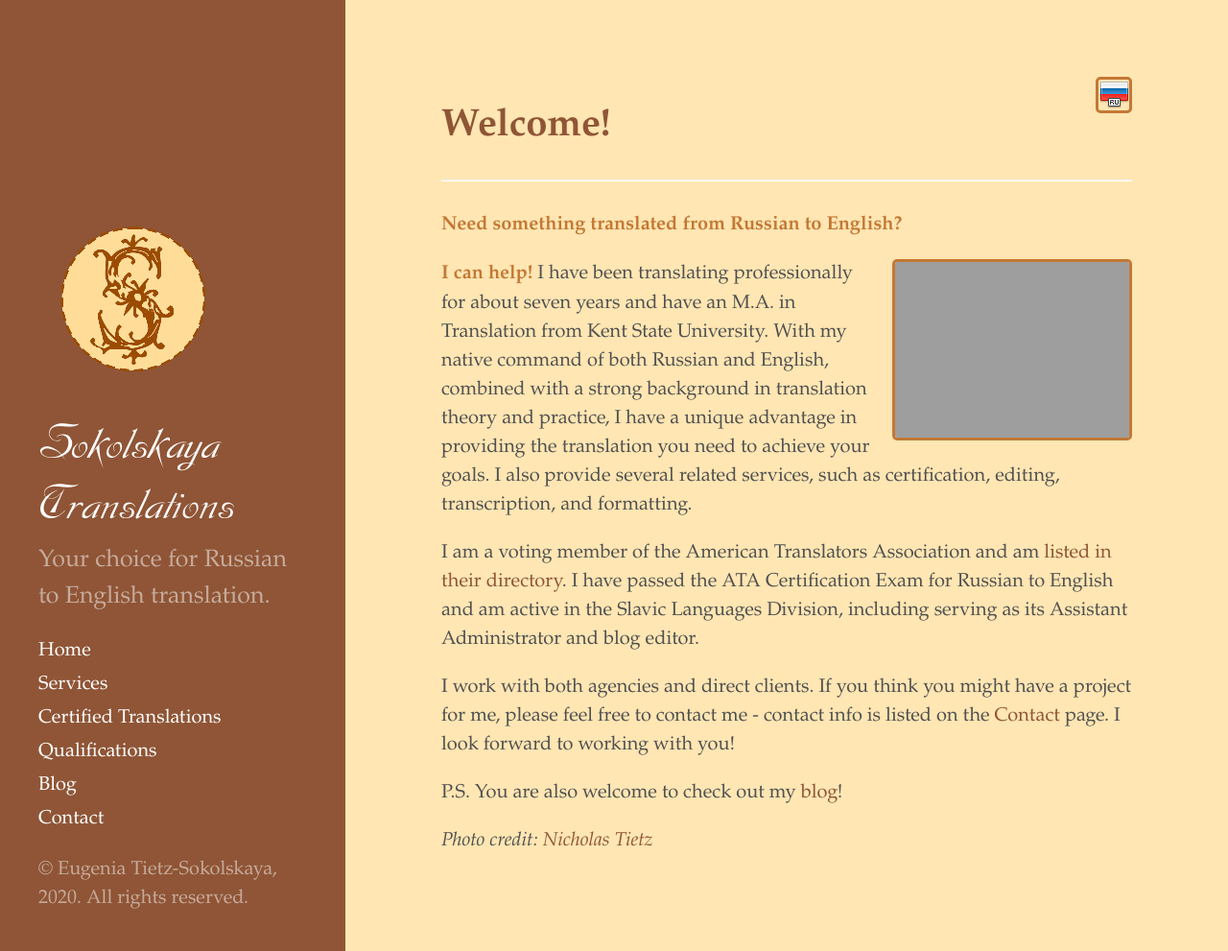
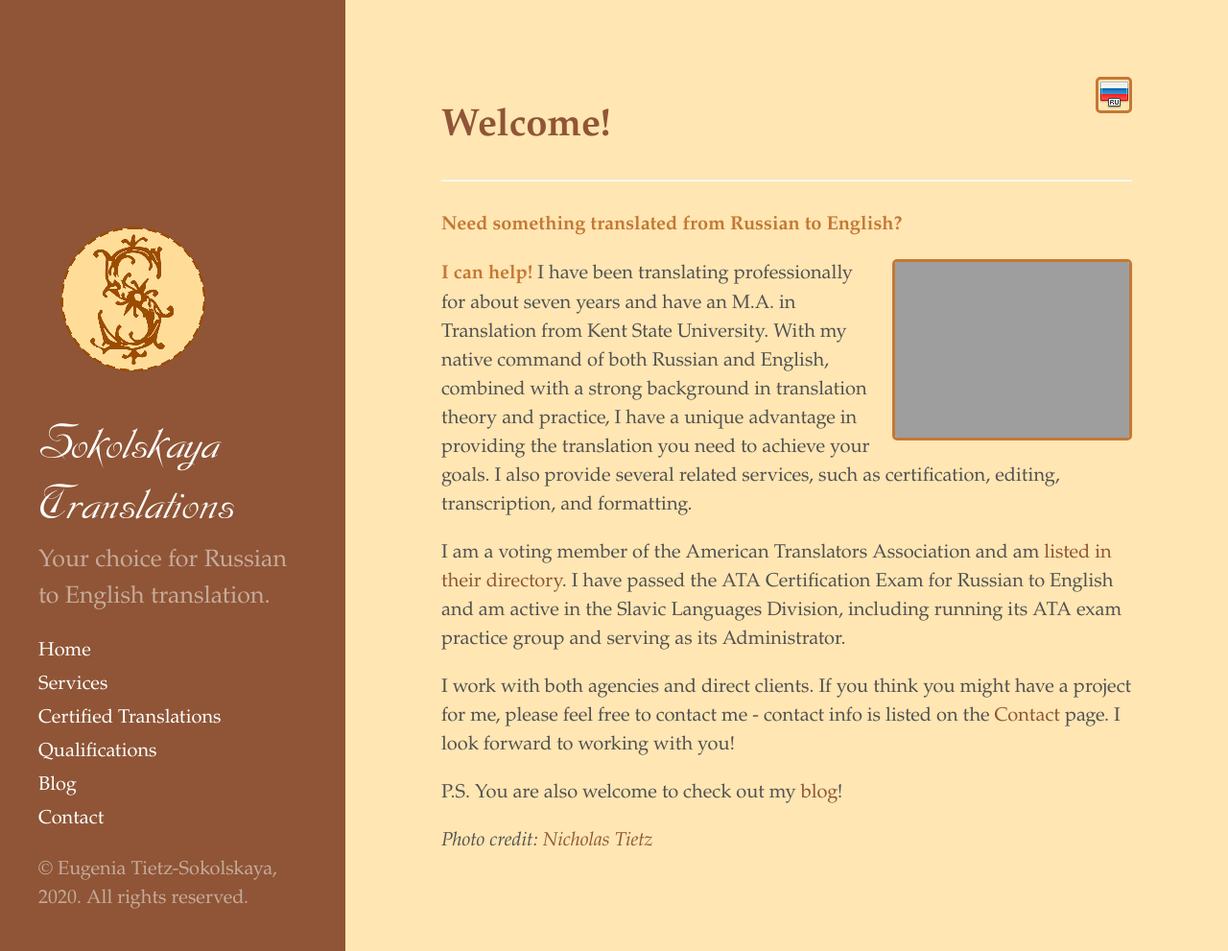
Before and after one commit to geniasokol/geniasokol.github.io, a Jekyll site: the page built from index.html, in a window 1280 px wide and 991 px high. Shown: the whole window at 96% size. Built offline with Jekyll 4.4.1, drawn with Linux system fonts in a browser that asks for light colours; the list of posts is cut into pages by our own code.

Commit message:
Minor copy edits

```diff
--- a/index.html
+++ b/index.html
@@ -10,7 +10,7 @@ title: Home
 <p><strong>Need something translated from Russian to English?</strong></p>
 <img src="{{ site.baseurl }}public/photoshoot_crop.jpg" alt="Photo of me" style="border:3px solid;border-color:rgb(196, 120, 52);width: 250px;margin-left:20px;padding:0px;background:transparent;" align="right">
 <p><strong>I can help!</strong> I have been translating professionally for about seven years and have an M.A. in Translation from Kent State University. With my native command of both Russian and English, combined with a strong background in translation theory and practice, I have a unique advantage in providing the translation you need to achieve your goals. I also provide several related services, such as certification, editing, transcription, and formatting.</p>
-<p>I am a voting member of the American Translators Association and am <a href="http://atanet.org/listing/18052">listed in their directory</a>. I have passed the ATA Certification Exam for Russian to English and am active in the Slavic Languages Division, including serving as its Assistant Administrator and blog editor.</p>
+<p>I am a voting member of the American Translators Association and am <a href="http://atanet.org/listing/18052">listed in their directory</a>. I have passed the ATA Certification Exam for Russian to English and am active in the Slavic Languages Division, including running its ATA exam practice group and serving as its Administrator.</p>
 <p>I work with both agencies and direct clients. If you think you might have a project for me, please feel free to contact me - contact info is listed on the <a href="{{ site.baseurl }}contact/index.html">Contact</a> page. I look forward to working with you!</p>
 <p>P.S. You are also welcome to check out my <a href="{{ site.baseurl }}blog/index.html">blog</a>!</p>
 
```
Also changed, not shown: certification.md (+1 -1 lines).
